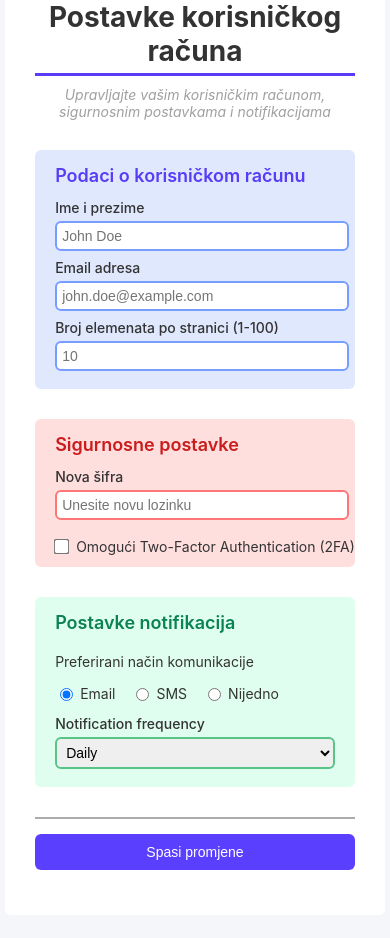
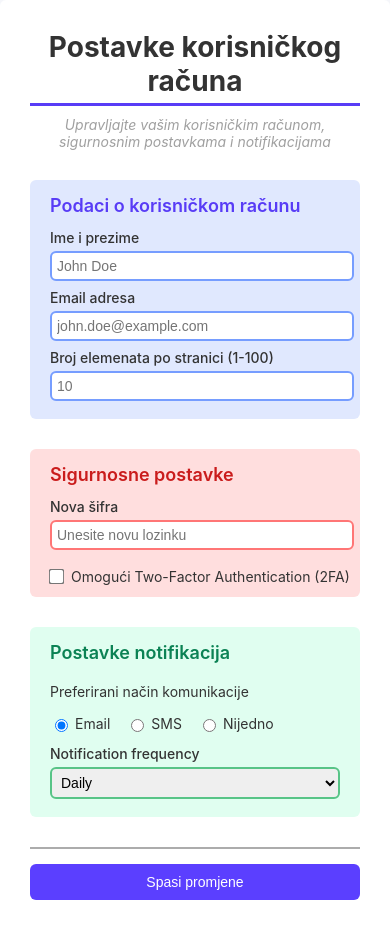
Before and after one commit to aminamemiic/ScenarijPro, a plain HTML site: page html/user.html in a window 390 px wide. Before the commit the page ends 915 px from the top, so only its background shows below. Drawn offline with Linux system fonts and the light colour scheme.

Commit message:
ispravka responzivnosti

```diff
--- a/css/user.css
+++ b/css/user.css
@@ -13,7 +13,6 @@ body {
     display: flex;
     justify-content: center;
     align-items: center;
-    padding: 20px;
 }
 
 .podaci {
@@ -190,6 +189,9 @@ body {
 }
 
 @media (max-width: 750px) {
+    body {
+        align-items: flex-start;
+    }
 
     .form-row {
         flex-direction: column;
```
